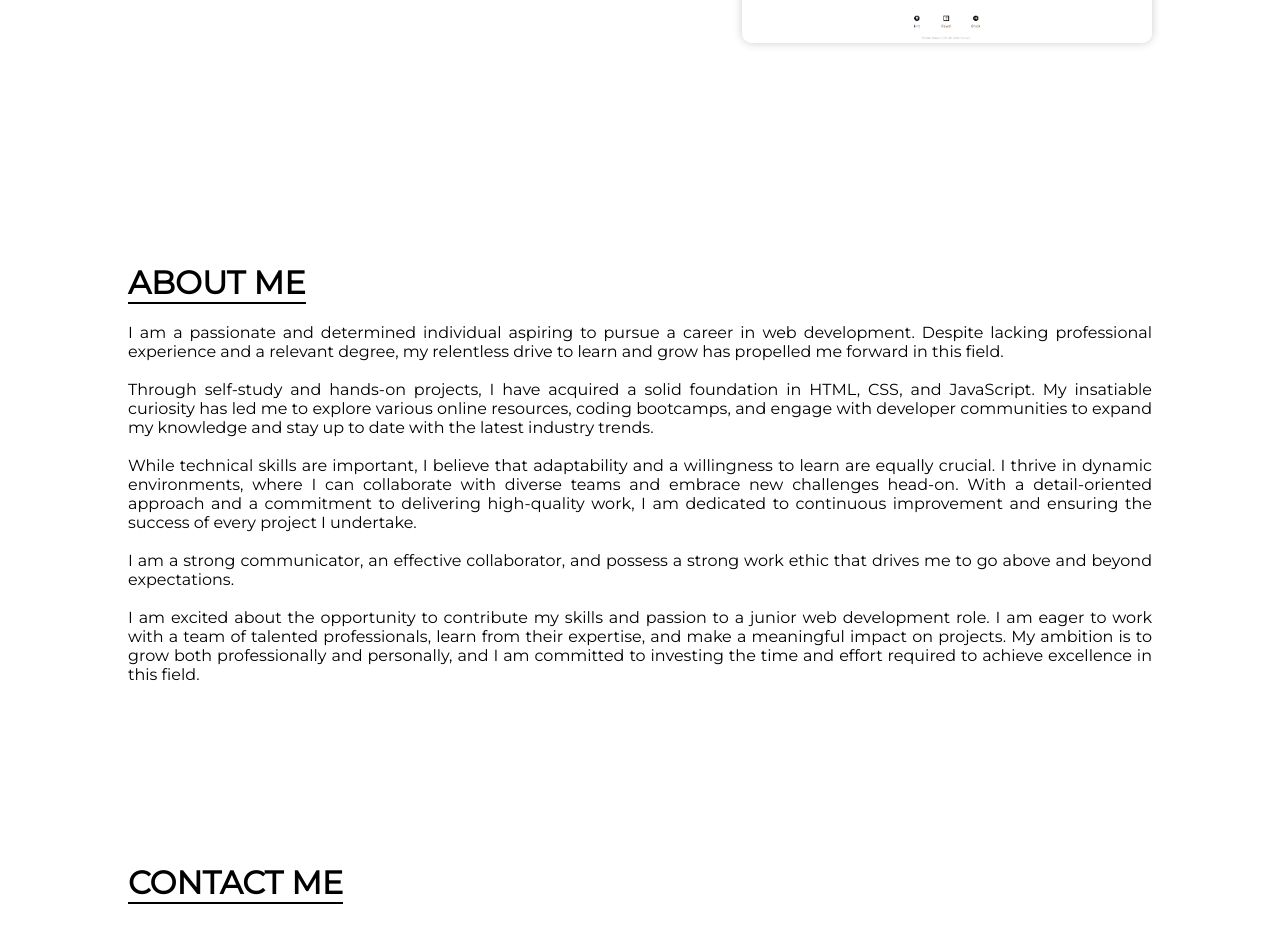
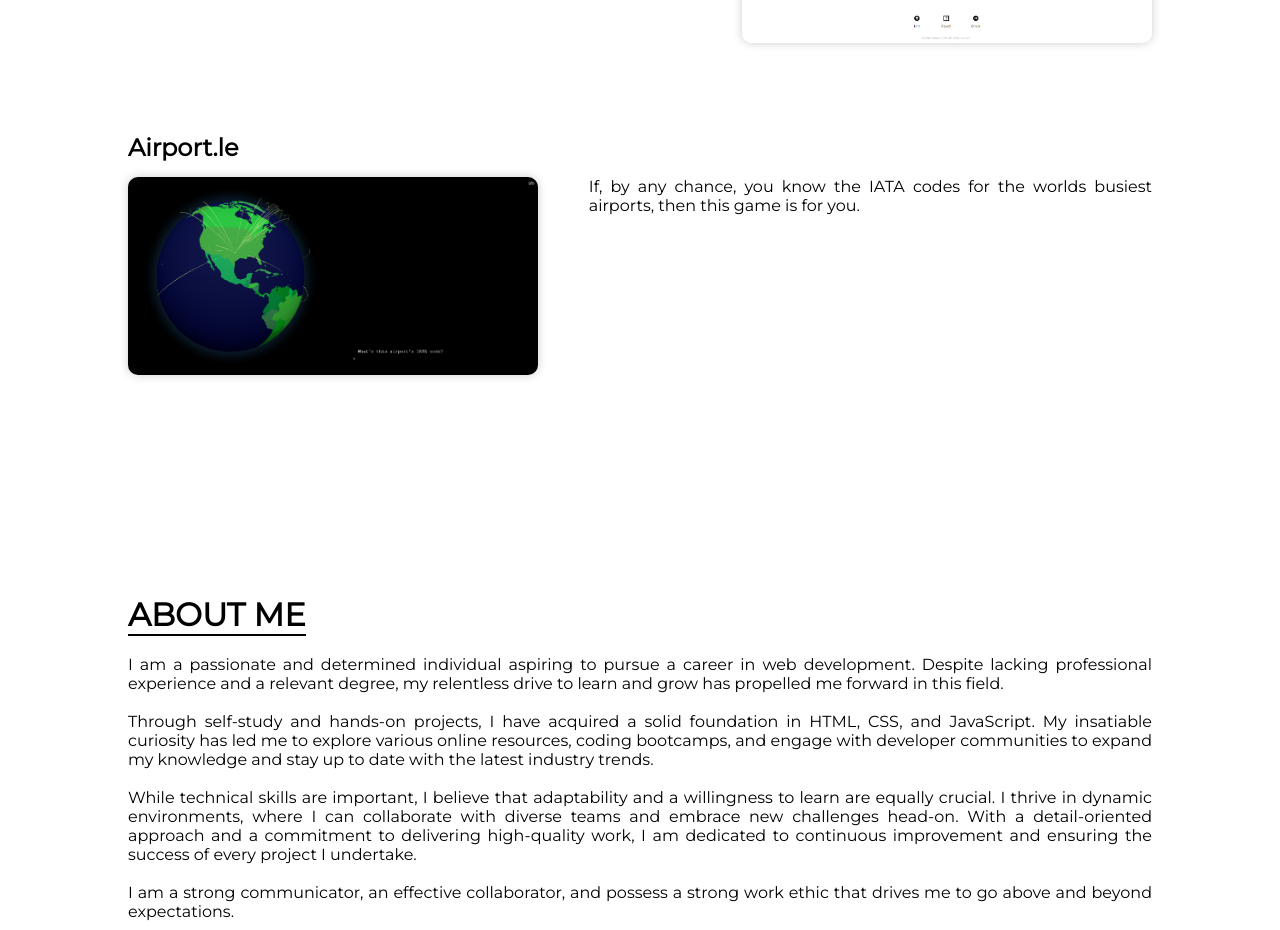
Before and after one commit to JaimeKumar/portfolio, a React (Create React App) app: page / in a window 1280 px wide. Shown: the part 3120-4050 px from the top of the page. Built offline with nearby package versions, Linux system fonts and the light colour scheme.

Commit message:
airportle

```diff
--- a/src/App.js
+++ b/src/App.js
@@ -19,6 +19,7 @@ import cryptickle from './cryptickle.png'
 import track from './track.png'
 import eglantine from './eglantine.png'
 import dlcv from './dlcv.png'
+import airportle from './airportle.png'
 import ch from './caratHaus.png'
 import { useState } from 'react';
 
@@ -64,6 +65,12 @@ const projects = [
     url: 'https://cryptickle.netlify.app/',
     img: cryptickle,
     description: "Cryptic crosswords, while being fun, can be too difficult and time consuming. Cryptickle is a bite-sized cryptic crossword, or a 'tickle of cryptic'. The objective is to solve the main (down) clue, but for each letter the user can reveal an across clue to help out."
+  },
+  {
+    title: 'Airport.le',
+    url: 'https://airport-le.netlify.app/',
+    img: airportle,
+    description: "If, by any chance, you know the IATA codes for the worlds busiest airports, then this game is for you."
   }
 ]
 
```
Also changed, not shown: src/airportle.png (added).
